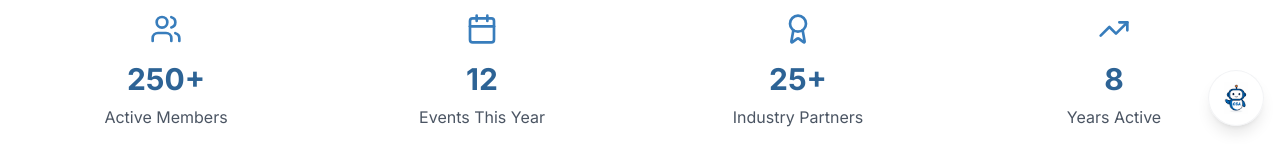
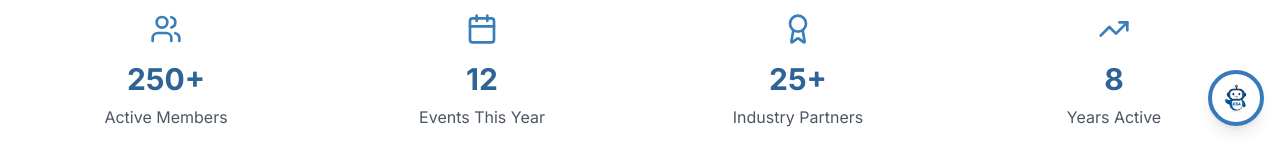
Before and after one commit to csa-sfo/csa-sf-website-frontend, a React (Vite) app: page / in a window 1280 px wide. Shown: the part 656-800 px from the top of the page. Built offline with nearby package versions, Linux system fonts and the light colour scheme.

Commit message:
Refine chatbot UI
Add a thick blue border to the floating chatbot UI and apply curved edges to the chatbot window when it opens, replacing the rectangular shape.

```diff
--- a/src/components/chatbot/ChatBot.tsx
+++ b/src/components/chatbot/ChatBot.tsx
@@ -117,7 +117,7 @@ const ChatBot: React.FC<ChatBotProps> = ({ isOpen, onToggle }) => {
 
   return (
     <div className="fixed bottom-4 right-4 z-50 w-80 sm:w-96 animate-slide-in-right">
-      <Card className="shadow-2xl border-0 bg-white/10 backdrop-blur-xl border-white/20">
+      <Card className="shadow-2xl border-0 bg-white/10 backdrop-blur-xl border-white/20 rounded-3xl overflow-hidden">
         <CardHeader className="bg-gradient-to-r from-csa-blue/90 to-csa-navy/90 backdrop-blur-md text-white p-4 border-b border-white/10">
           <div className="flex items-center justify-between">
             <div className="flex items-center space-x-3">
--- a/src/components/chatbot/ChatBotToggle.tsx
+++ b/src/components/chatbot/ChatBotToggle.tsx
@@ -15,7 +15,7 @@ const ChatBotToggle: React.FC<ChatBotToggleProps> = ({ onClick, hasNewMessages =
       <Button
         onClick={onClick}
         size="lg"
-        className="bg-white/95 hover:bg-white text-gray-700 hover:text-csa-blue rounded-full h-14 w-14 p-0 shadow-lg hover:shadow-xl transition-all duration-300 ease-in-out relative overflow-hidden backdrop-blur-md border border-gray-200/50 hover:border-csa-blue/30 transform hover:scale-105 animate-bounce"
+        className="bg-white/95 hover:bg-white text-gray-700 hover:text-csa-blue rounded-full h-14 w-14 p-0 shadow-lg hover:shadow-xl transition-all duration-300 ease-in-out relative overflow-hidden backdrop-blur-md border-4 border-csa-blue hover:border-csa-navy transform hover:scale-105 animate-bounce"
         style={{
           animationDuration: '2s',
           animationIterationCount: 'infinite',
```
